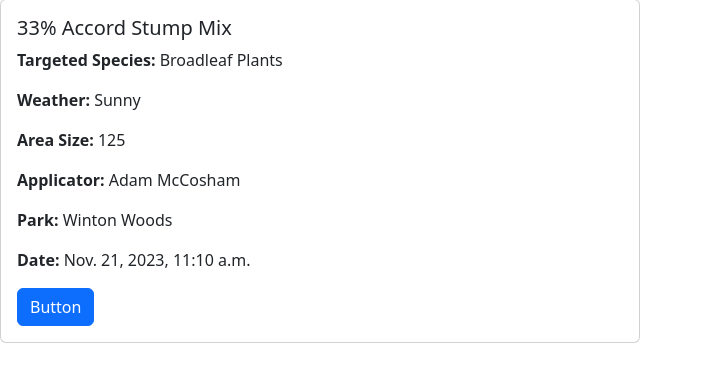
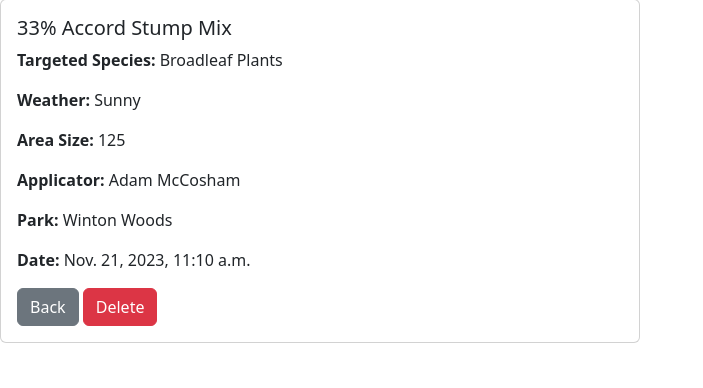
Before and after one commit to fldsofglry/pesticides, a Django app: page /pesticides/1/ in a window 1280 px wide. Shown: the part 58-446 px from the top of the page, without its empty margins (0-703 px from the left). Run offline with Django 3.2, Linux system fonts and the light colour scheme; data comes from the database, SQL or seed files in the repository; both versions use the stored data as it was after the commit.

Commit message:
back and update functionality for a record on the detail page

```diff
--- a/pesticides/templates/pesticides/detail.html
+++ b/pesticides/templates/pesticides/detail.html
@@ -9,7 +9,8 @@
       <p class="card-text"><strong>Applicator: </strong> {{ record.applicator }}</p>
       <p class="card-text"><strong>Park: </strong>{{ record.park }}</p>
       <p class="card-text"><strong>Date: </strong>{{ record.date }}</p>
-      <a href="#" class="btn btn-primary">Button</a>
+      <a href="{% url 'pesticides:index' %}" class="btn btn-secondary">Back</a>
+      <a href="{% url 'pesticides:delete_record' record.id %}" class="btn btn-danger">Delete</a>
     </div>
   </div>
 {% endblock %}
--- a/pesticides/urls.py
+++ b/pesticides/urls.py
@@ -6,4 +6,5 @@
 urlpatterns = [
     path("", views.index, name="index"),
     path("<int:record_id>/", views.detail, name="detail"),
+    path("delete_record/<int:record_id>/", views.delete_record, name="delete_record"),
 ]
--- a/pesticides/views.py
+++ b/pesticides/views.py
@@ -1,4 +1,4 @@
-from django.shortcuts import render
+from django.shortcuts import render, redirect
 from django.http import HttpResponse
 from django.template import loader
 from .models import Record
@@ -13,3 +13,10 @@
     pesticide_record = Record.objects.get(id=record_id)
     context = {'record': pesticide_record}
     return render(request, 'pesticides/detail.html', context)
+
+def delete_record(request, record_id):
+    delete_it = Record.objects.get(id=record_id)
+    delete_it.delete()
+
+    return redirect("pesticides:index")
+    # messages.success(request, "Records Deleted Successfully")
```
Also changed, not shown: db.sqlite3.
